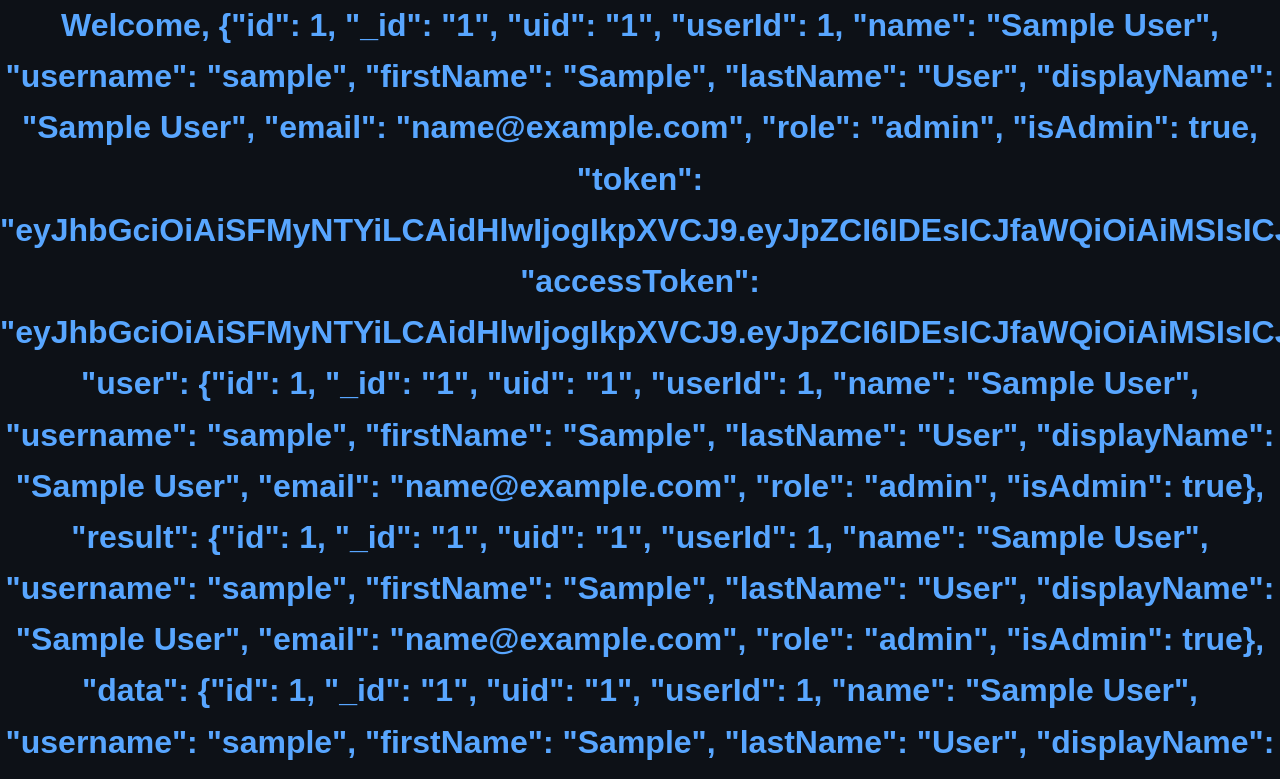
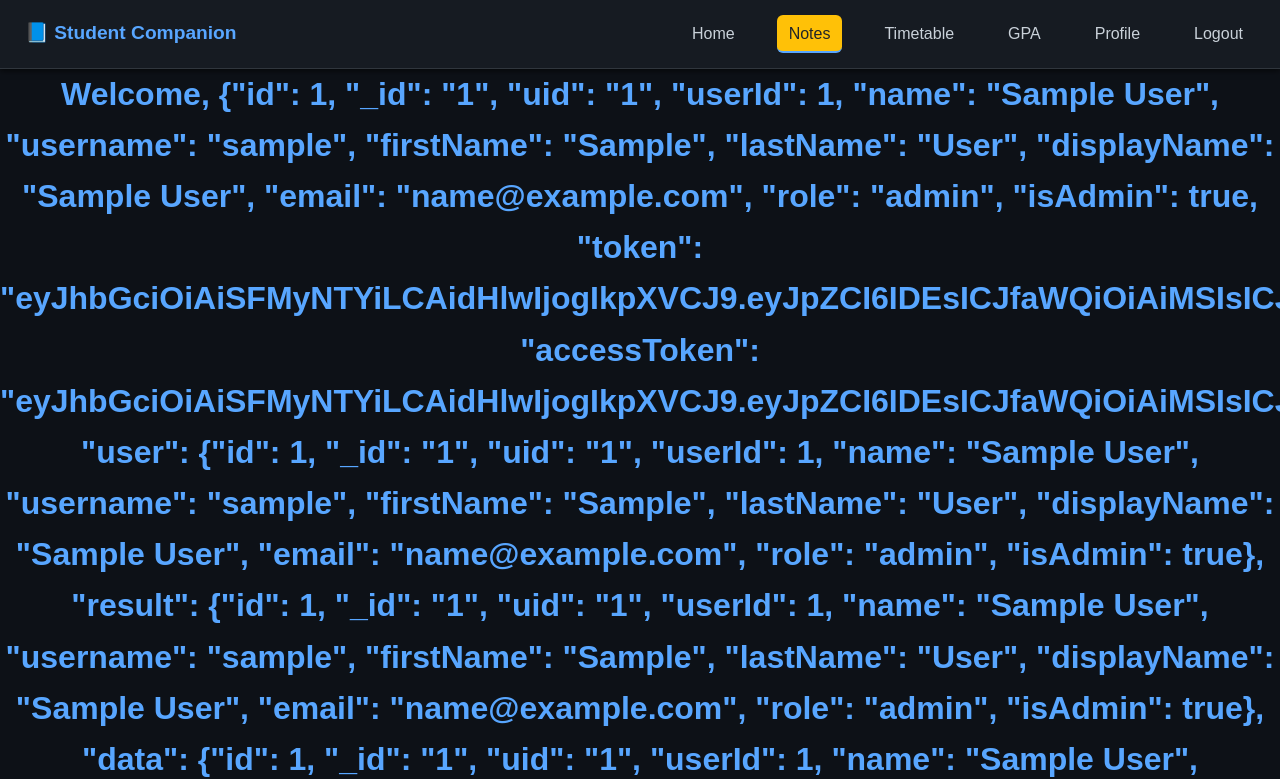
Before and after one commit to efgfdsdfdf/ezedave, a plain HTML site: page homepage.html in a window 1280 px wide. Shown: the top 779 px of the page. Drawn offline with Linux system fonts and the light colour scheme; sample sign-in values are in the browser's storage.

Commit message:
Update homepage.html

```diff
--- a/homepage.html
+++ b/homepage.html
@@ -7,6 +7,18 @@
 <link rel="stylesheet" href="styles.css">
 </head>
 <body>
+  <!-- Navbar -->
+  <nav class="navbar">
+    <div class="nav-left">📘 Student Companion</div>
+    <div class="nav-right">
+      <a href="homepage.html">Home</a>
+      <a href="notes.html" class="active">Notes</a>
+      <a href="timetable.html">Timetable</a>
+      <a href="gpa.html">GPA</a>
+      <a href="profile.html">Profile</a>
+      <a href="#" onclick="logout()">Logout</a>
+    </div>
+  </nav>
 <header>
   <h1>Welcome, <span id="currentUserDisplay"></span>!</h1>
   <nav>
```
